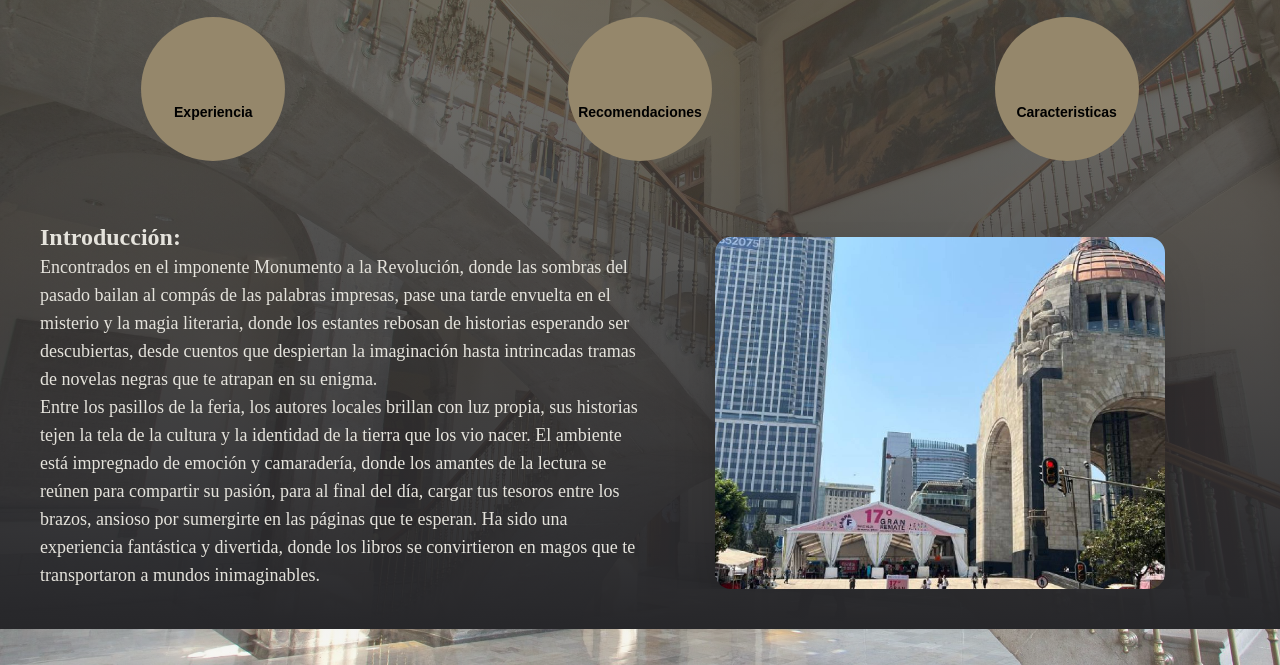
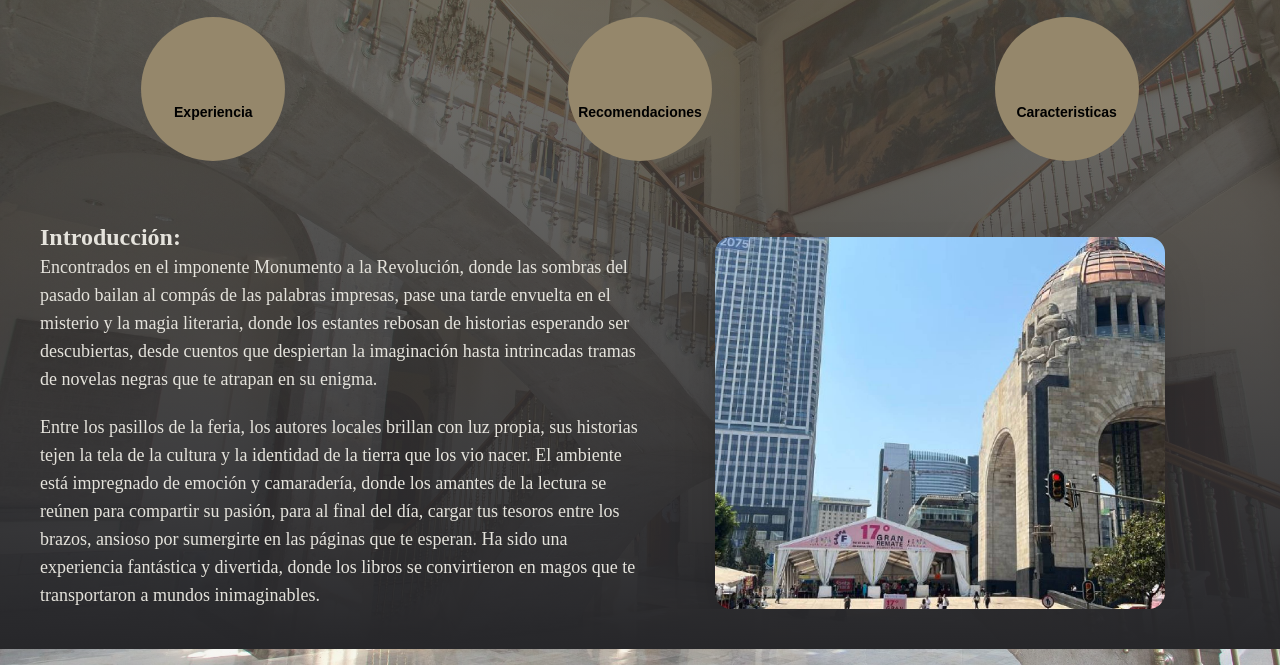
Before and after one commit to Giozar/cultura, an Astro site: page /evento in a window 1280 px wide. Shown: the part 135-800 px from the top of the page. Built offline with nearby package versions, Linux system fonts and the light colour scheme; Astro itself is replaced by a stand-in of ours; some icons are missing; a web font is replaced by a local one.

Commit message:
refactor: Update Info component to use div container for paragraphs
The Info component was modified to use a div container with the class "space-y-5" for the paragraphs. This change improves the spacing between paragraphs and enhances the overall layout of the component.

```diff
--- a/src/components/Info.astro
+++ b/src/components/Info.astro
@@ -6,9 +6,12 @@ const { titulo, parrafos } = Astro.props;
       {titulo}:
     </h2>
 
-    {
-      parrafos.map((parrafo: string, index: number) => (
-        <p>{parrafo}</p>
-      ))
-    }
+    <div class="space-y-5">
+        {
+            parrafos.map((parrafo: string, index: number) => (
+              <p>{parrafo}</p>
+            ))
+          }
+    </div>
+
   </div>
```
